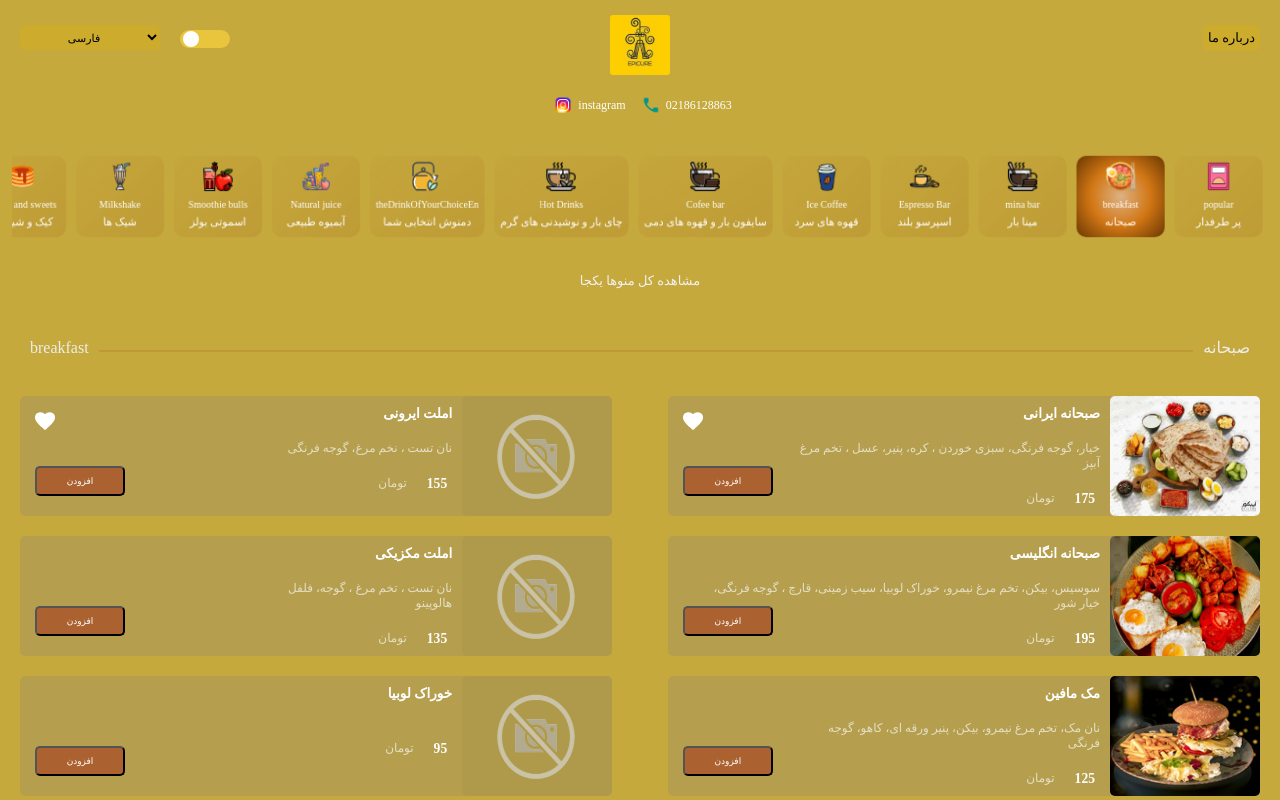
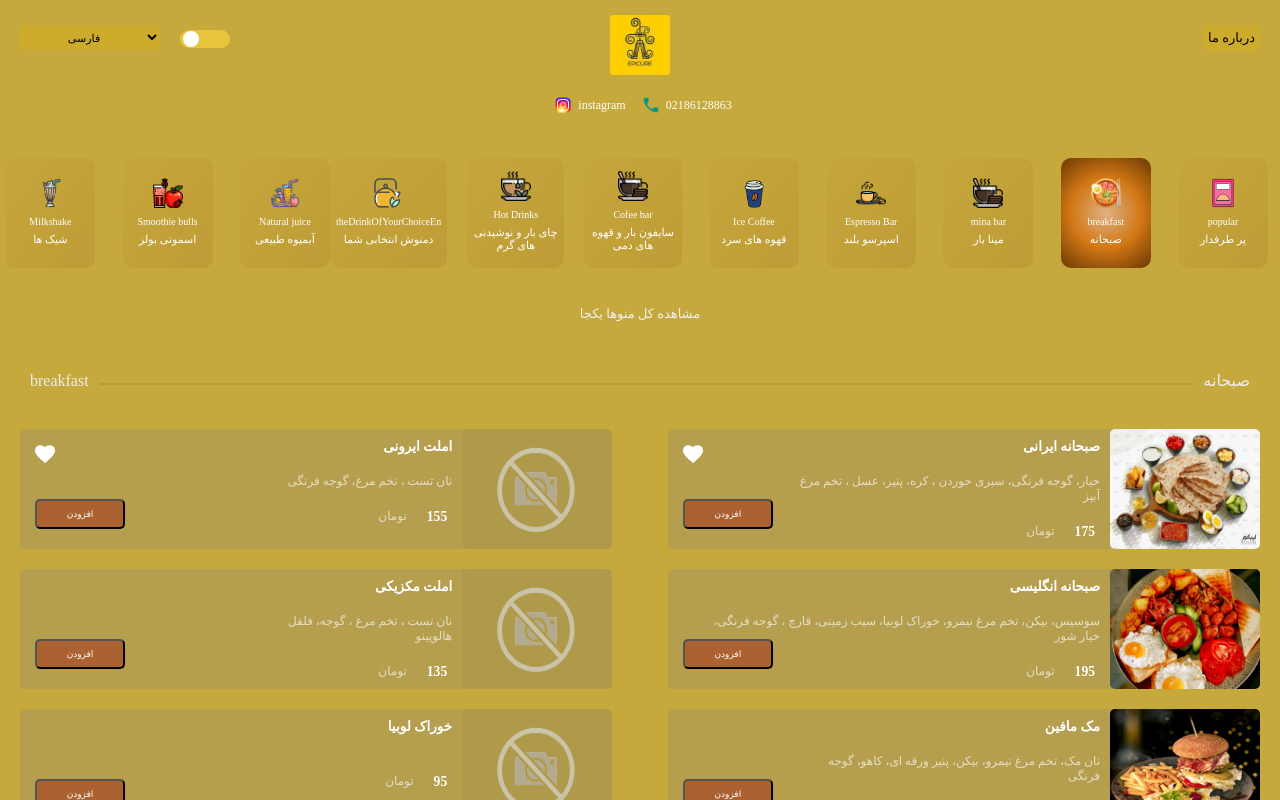
Before and after one commit to asma-gaini/epicorCafe-react, a React (Vite) app: page / in a window 1280 px wide. Shown: the top 800 px of the page. Built offline with nearby package versions, Linux system fonts and the light colour scheme; a web font is replaced by a local one.

Commit message:
try swiper for sliderMenu

```diff
--- a/src/features/menu/SliderMenu.jsx
+++ b/src/features/menu/SliderMenu.jsx
@@ -1,4 +1,6 @@
 import { menu, generaltext } from "../../utils/constants";
+import { Swiper, SwiperSlide } from "swiper/react";
+import "swiper/css";
 
 import "./menu.css";
 import "./sliderMenu.css";
@@ -84,19 +86,17 @@ function SliderMenu() {
   return (
     <>
       <main
-        className={`grid-item main ${
-          i18n.language === "fa" ? "persianFont" : "englishFont"
-        }`}
+        className={` ${i18n.language === "fa" ? "persianFont" : "englishFont"}`}
+      >
+        <Swiper
+          spaceBetween={10}
+          slidesPerView={11}
+          onSlideChange={() => console.log("slide change")}
+          onSwiper={(swiper) => console.log(swiper)}
         >
           <div className="items menu-bar">
             <div className="item item1">
-            {/* <swiper-container
-              slides-per-view="10"
-              space-between="20"
-              scrollbar-clickable="true"
-              mousewheel-invert="true"
-            >
-              <swiper-slide> */}
+              <SwiperSlide>
                 <button
                   categoryid="0"
                   className={`menu-bar_section ${
@@ -118,10 +118,10 @@ function SliderMenu() {
                     </p>
                   </div>
                 </button>
-            {/* </swiper-slide> */}
+              </SwiperSlide>
 
               {menu.map((categoriItem) => (
-              // <swiper-slide>
+                <SwiperSlide>
                   <button
                     categoryid={categoriItem.CategoryID}
                     className={
@@ -130,7 +130,9 @@ function SliderMenu() {
                           ? "menu-bar_section_click-Backgroundlight"
                           : ""
                       }` +
-                  `${i18n.language === "fa" ? " persianFont" : " englishFont"}`
+                      `${
+                        i18n.language === "fa" ? " persianFont" : " englishFont"
+                      }`
                     }
                     onClick={() => linked(categoriItem.CategoryID)}
                   >
@@ -148,11 +150,11 @@ function SliderMenu() {
                       </p>
                     </div>
                   </button>
-              // </swiper-slide>
+                </SwiperSlide>
               ))}
-            {/* </swiper-container> */}
             </div>
           </div>
+        </Swiper>
       </main>
       <GatherMenu linked={linked} />
     </>
--- a/src/features/menu/sliderMenu.css
+++ b/src/features/menu/sliderMenu.css
@@ -39,6 +39,7 @@
   min-width: 90px;
   border: none;
   color: var(--white);
+  height: 110px;
 }
 .menu-bar_section_click {
   background-color: var(--menubar-click-primary);
@@ -85,6 +86,7 @@
 }
 .item {
   display: inline-block;
+  /* display: flex; */
 }
 a:hover {
   cursor: pointer;
@@ -111,13 +113,19 @@ swiper-container {
   /* line-height: 200px; */
   /* text-align: center; */
 }
-.swiper-horizontal>.swiper-scrollbar, .swiper-scrollbar.swiper-scrollbar-horizontal {
+.swiper-horizontal > .swiper-scrollbar,
+.swiper-scrollbar.swiper-scrollbar-horizontal {
   position: absolute;
   left: var(--swiper-scrollbar-sides-offset, 1%);
   bottom: var(--swiper-scrollbar-bottom, 4px);
   top: var(--swiper-scrollbar-top, auto);
   z-index: 50;
   height: var(--swiper-scrollbar-size, 4px);
-  width: calc(100% - 2* var(--swiper-scrollbar-sides-offset, 1%));
+  width: calc(100% - 2 * var(--swiper-scrollbar-sides-offset, 1%));
   /* display: none; */
 }
+
+.swiper-wrapper {
+  direction: rtl;
+  margin: 3px !important;
+}
```
Lines whose indentation alone changed are shown as unchanged.
